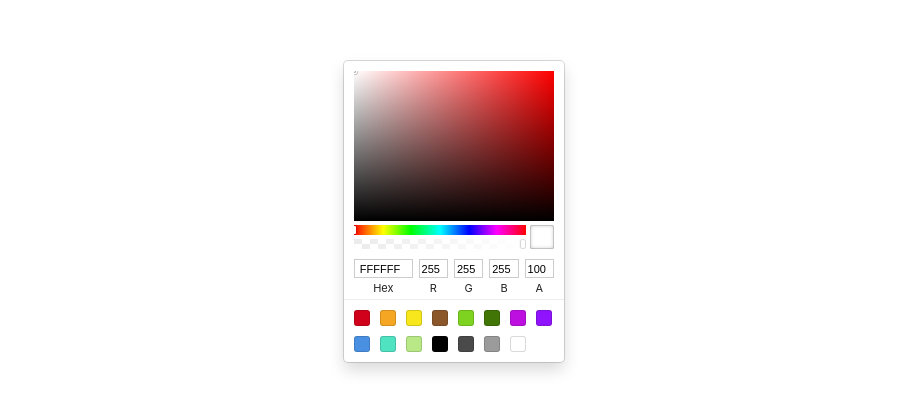
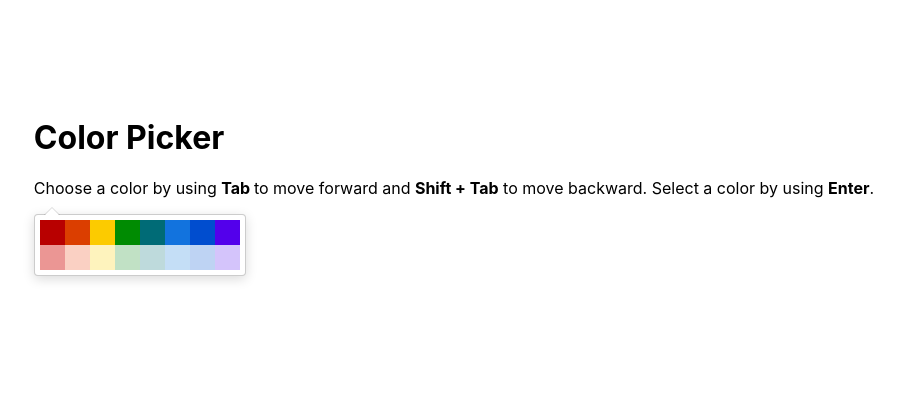
Before and after one commit to kad1001/blind-art-project, a React (Create React App) app: page / in a window 1280 px wide. Shown: the part 189-600 px from the top of the page, without its empty margins (186-1090 px from the left). Built offline with nearby package versions, Linux system fonts and the light colour scheme.

Commit message:
Select a color with Enter

```diff
--- a/src/App.js
+++ b/src/App.js
@@ -1,10 +1,16 @@
 import './App.css';
-import SketchPicker from './color-pallette-material/SketchPickerComponent';
+import GithubPicker from './color-pallette-material/SketchPickerComponent';
 
 function App() {
   return (
     <div className="App">
-      <SketchPicker></SketchPicker>
+      <div className="colorPicker">
+        <h1>Color Picker</h1>
+        <p>Choose a color by using <b> Tab </b> to move forward and <b>Shift + Tab</b> to move backward. Select a color by using  <b>Enter</b>.</p>
+        <GithubPicker></GithubPicker>
+      </div>
+      <div></div>
+
 
     </div>
   );
--- a/src/color-pallette-material/SketchPickerComponent.js
+++ b/src/color-pallette-material/SketchPickerComponent.js
@@ -1,5 +1,5 @@
 import React from 'react';
-import { SketchPicker } from 'react-color';
+import { GithubPicker } from 'react-color';
 
 class Component extends React.Component {
     state = {
@@ -8,16 +8,35 @@ class Component extends React.Component {
     };
 
     // When the color is changed, this will fire and set the new color to state
-    handleChangeComplete = (color) => {
-        console.log(color.hex)
+    handleChangeComplete = (color, e) => {
+        console.log(color)
         this.setState({ background: color.hex });
+        console.log(this.focus)
+        if (e.code === "Enter") {
+            console.log('The color you picked is ', this.state.background)
+        }
     };
 
     render() {
-        return <SketchPicker
-            color={this.state.background}
-            onChangeComplete={this.handleChangeComplete}
-        />;
+        return (
+            <div>
+                <GithubPicker
+                    color={this.state.background}
+                    onChangeComplete={this.handleChangeComplete}
+                    tabIndex={'-1'}
+                />
+                <div style={
+                    {
+                        height: '50px',
+                        width: '50px',
+                        alignContent: 'center',
+                        backgroundColor: this.state.background
+                    }
+                }>
+                </div>
+            </div>
+
+        );
     }
 }
 
```
